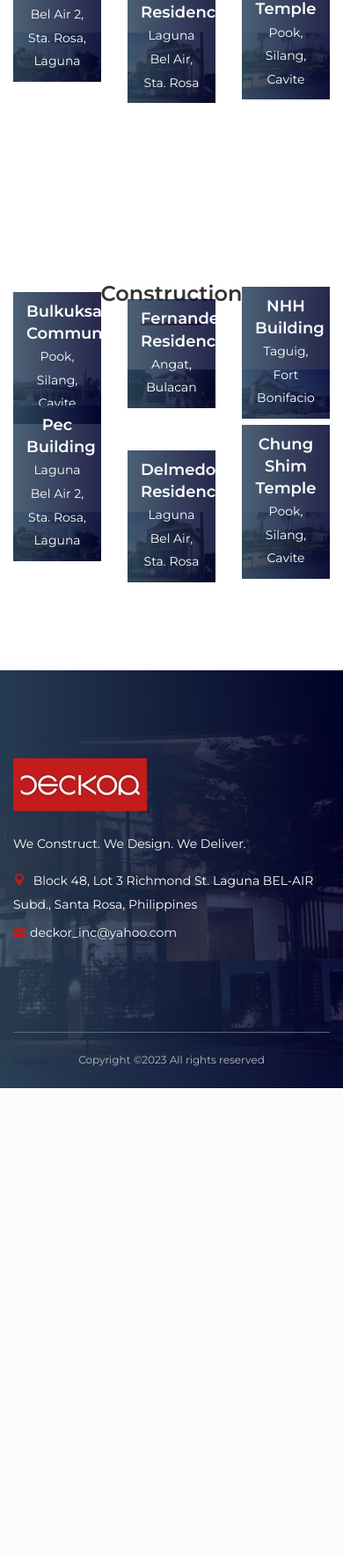
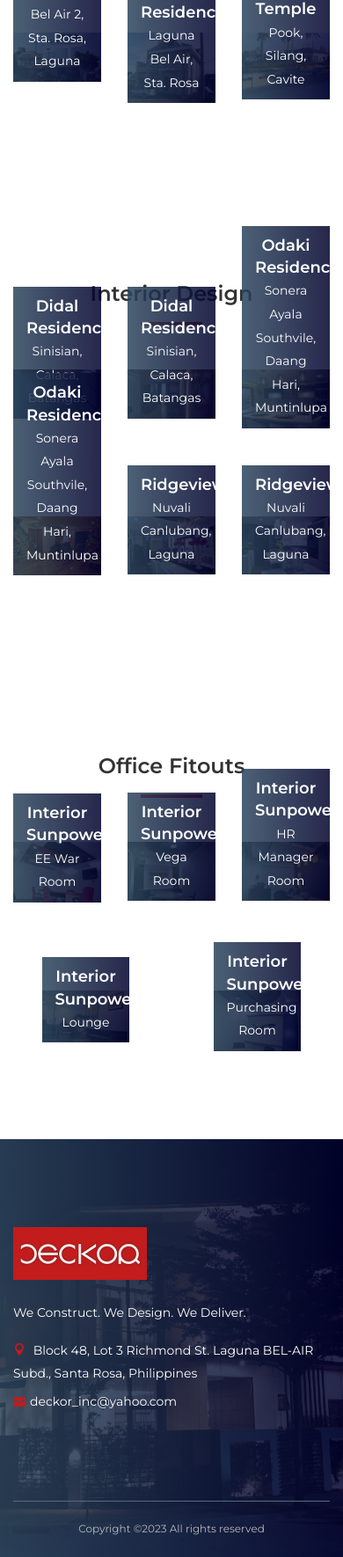
Before and after one commit to kyrieerrvin/DeckorWebsite, a Django app: page /portfolio.html in a window 390 px wide. Shown: the part 1191-2961 px from the top of the page at 88% size. Before the commit the page ends 2428 px from the top, so only its background shows below. Run offline with Django 4.2, Linux system fonts and the light colour scheme; some libraries are stand-ins or nearby versions.

Commit message:
finalized backup

```diff
--- a/website/templates/base.html
+++ b/website/templates/base.html
@@ -110,7 +110,7 @@
         <!-- Single Footer Widget -->
         <div class="col-12 col-sm-6 col-lg-4">
           <div class="single-footer-widget">
-            <a href="./index.html" class="d-block mb-4"><img src="{% static 'website/img/core-img/deckor.jpg' %}" alt=""></a>
+            <a href="{% url 'home' %}" class="d-block mb-4"><img src="{% static 'website/img/core-img/deckor.jpg' %}" alt=""></a>
             <p>We Construct. We Design. We Deliver.</p>
             <div class="footer-contact">
               <p><i class="icon_pin"></i> Block 48, Lot 3 Richmond St. Laguna BEL-AIR Subd., Santa Rosa, Philippines</p>
--- a/website/templates/contact.html
+++ b/website/templates/contact.html
@@ -20,7 +20,7 @@
         <div class="col-12">
           <nav aria-label="breadcrumb">
             <ol class="breadcrumb">
-              <li class="breadcrumb-item"><a href="#"><i class="fa fa-home"></i> Home</a></li>
+              <li class="breadcrumb-item"><a href='home.html'><i class="fa fa-home"></i>Home</a></li>
               <li class="breadcrumb-item active" aria-current="page">Contact</li>
             </ol>
           </nav>
@@ -72,7 +72,7 @@
           <div class="contact-form">
             <!-- Section Heading -->
             <div class="section-heading">
-              <h2></h2>
+              <h2>Get in Touch</h2>
               <div class="line"></div>
             </div>
             <!-- Form -->
--- a/website/templates/portfolio.html
+++ b/website/templates/portfolio.html
@@ -23,7 +23,7 @@
         <div class="col-12">
           <nav aria-label="breadcrumb">
             <ol class="breadcrumb">
-              <li class="breadcrumb-item"><a href="#"><i class="fa fa-home"></i> Home</a></li>
+              <li class="breadcrumb-item"><a href='home.html'><i class="fa fa-home"></i>Home</a></li>
               <li class="breadcrumb-item active" aria-current="page">Our Portfolio</li>
             </ol>
           </nav>
@@ -247,7 +247,7 @@
         <!-- Section Heading -->
         <div class="col-12">
           <div class="section-heading text-center">
-            <h2>Construction</h2>
+            <h2>Interior Design</h2>
             <div class="line"></div>
           </div>
         </div>
@@ -257,13 +257,13 @@
         <!-- Single deckor Area -->
         <div class="col-4 col-sm-6 col-md-30">
           <div class="single-deckor-area mb-100">
-            <img src="{% static 'website/img/bg-img/Bulkuksa Community.png' %}" alt="">
+            <img src="{% static 'website/img/bg-img/Didal Residences.jpg' %}" alt="">
             <!-- deckor Content -->
             <div class="deckor-content">
               <!-- deckor Info -->
               <div class="deckor-info bg-gradient-overlay">
-                <h5>Bulkuksa Community</h5>
-                <p>Pook, Silang, Cavite</p>
+                <h5>Didal Residences</h5>
+                <p>Sinisian, Calaca, Batangas</p>
               </div>
             </div>
           </div>
@@ -271,13 +271,13 @@
         <!-- Single deckor Area -->
         <div class="col-4 col-sm-6 col-md-30">
           <div class="single-deckor-area mb-100">
-            <img src="{% static 'website/img/bg-img/Fernandes Residence.jpg' %}" alt="">
+            <img src="{% static 'website/img/bg-img/Didal Residences 2.jpg' %}" alt="">
             <!-- deckor Content -->
             <div class="deckor-content">
               <!-- deckor Info -->
               <div class="deckor-info bg-gradient-overlay">
-                <h5>Fernandes Residence</h5>
-                <p>Angat, Bulacan</p>
+                <h5>Didal Residences</h5>
+                <p>Sinisian, Calaca, Batangas</p>
               </div>
             </div>
           </div>
@@ -285,13 +285,13 @@
         <!-- Single deckor Area -->
         <div class="col-4 col-sm-6 col-md-30">
           <div class="single-deckor-area mb-100">
-            <img src="{% static 'website/img/bg-img/NHH Building.jpg' %}" alt="">
+            <img src="{% static 'website/img/bg-img/Odaki1.png' %}" alt="">
             <!-- deckor Content -->
             <div class="deckor-content">
               <!-- deckor Info -->
               <div class="deckor-info bg-gradient-overlay">
-                <h5>NHH Building</h5>
-                <p>Taguig, Fort Bonifacio</p>
+                <h5>Odaki Residences</h5>
+                <p>Sonera Ayala Southvile, Daang Hari, Muntinlupa</p>
               </div>
             </div>
           </div>
@@ -299,13 +299,13 @@
         <!-- Single deckor Area -->
         <div class="col-4 col-sm-6 col-md-30">
           <div class="single-deckor-area mb-100">
-            <img src="{% static 'website/img/bg-img/Pec Building.png' %}" alt="">
+            <img src="{% static 'website/img/bg-img/Odaki2.png' %}" alt="">
             <!-- deckor Content -->
             <div class="deckor-content">
               <!-- deckor Info -->
               <div class="deckor-info bg-gradient-overlay">
-                <h5>Pec Building</h5>
-                <p>Laguna Bel Air 2, Sta. Rosa, Laguna</p>
+                <h5>Odaki Residences</h5>
+                <p>Sonera Ayala Southvile, Daang Hari, Muntinlupa</p>
               </div>
             </div>
           </div>
@@ -313,13 +313,13 @@
         <!-- Single deckor Area -->
         <div class="col-4 col-sm-6 col-md-30">
           <div class="single-deckor-area mb-100">
-            <img src="{% static 'website/img/bg-img/Delmedo Residence.png' %}" alt="">
+            <img src="{% static 'website/img/bg-img/Ridgeview.png' %}" alt="">
             <!-- deckor Content -->
             <div class="deckor-content">
               <!-- deckor Info -->
               <div class="deckor-info bg-gradient-overlay">
-                <h5>Delmedo Residence</h5>
-                <p>Laguna Bel Air, Sta. Rosa</p>
+                <h5>Ridgeview</h5>
+                <p>Nuvali Canlubang, Laguna</p>
               </div>
             </div>
           </div>
@@ -327,13 +327,13 @@
         <!-- Single deckor Area -->
         <div class="col-4 col-sm-6 col-md-30">
           <div class="single-deckor-area mb-100">
-            <img src="{% static 'website/img/bg-img/Chung Shim.png' %}" alt="">
+            <img src="{% static 'website/img/bg-img/Ridgeview2.png' %}" alt="">
             <!-- deckor Content -->
             <div class="deckor-content">
               <!-- deckor Info -->
               <div class="deckor-info bg-gradient-overlay">
-                <h5>Chung Shim Temple</h5>
-                <p>Pook, Silang, Cavite</p>
+                <h5>Ridgeview</h5>
+                <p>Nuvali Canlubang, Laguna</p>
               </div>
             </div>
           </div>
@@ -343,10 +343,95 @@
     </div>
   </section>
 
+  <!-- ***** Area 4 Start ***** -->
+  <section class="deckor-area section-padding-100-0">
+    <div class="container">
+      <div class="row">
+        <!-- Section Heading -->
+        <div class="col-12">
+          <div class="section-heading text-center">
+            <h2>Office Fitouts</h2>
+            <div class="line"></div>
+          </div>
+        </div>
+      </div>
+
+      <div class="row">
+        <!-- Single deckor Area -->
+        <div class="col-4 col-sm-6 col-md-30">
+          <div class="single-deckor-area mb-100">
+            <img src="{% static 'website/img/bg-img/SunpowerEE.png' %}" alt="">
+            <!-- deckor Content -->
+            <div class="deckor-content">
+              <!-- deckor Info -->
+              <div class="deckor-info bg-gradient-overlay">
+                <h5>Interior Sunpower</h5>
+                <p>EE War Room</p>
+              </div>
+            </div>
+          </div>
+        </div>
+        <!-- Single deckor Area -->
+        <div class="col-4 col-sm-6 col-md-30">
+          <div class="single-deckor-area mb-100">
+            <img src="{% static 'website/img/bg-img/SunpowerVega.png' %}" alt="">
+            <!-- deckor Content -->
+            <div class="deckor-content">
+              <!-- deckor Info -->
+              <div class="deckor-info bg-gradient-overlay">
+                <h5>Interior Sunpower</h5>
+                <p>Vega Room</p>
+              </div>
+            </div>
+          </div>
+        </div>
+        <!-- Single deckor Area -->
+        <div class="col-4 col-sm-6 col-md-30">
+          <div class="single-deckor-area mb-100">
+            <img src="{% static 'website/img/bg-img/SunpowerHR.png' %}" alt="">
+            <!-- deckor Content -->
+            <div class="deckor-content">
+              <!-- deckor Info -->
+              <div class="deckor-info bg-gradient-overlay">
+                <h5>Interior Sunpower</h5>
+                <p>HR Manager Room</p>
+              </div>
+            </div>
+          </div>
+        </div>
+        <!-- Single deckor Area -->
+        <div class="col-4 col-sm-6 col-md-30">
+          <div class="single-deckor-area mb-100">
+            <img src="{% static 'website/img/bg-img/SunpowerLounge.png' %}" alt="">
+            <!-- deckor Content -->
+            <div class="deckor-content">
+              <!-- deckor Info -->
+              <div class="deckor-info bg-gradient-overlay">
+                <h5>Interior Sunpower</h5>
+                <p>Lounge</p>
+              </div>
+            </div>
+          </div>
+        </div>
+        <!-- Single deckor Area -->
+        <div class="col-4 col-sm-6 col-md-30">
+          <div class="single-deckor-area mb-100">
+            <img src="{% static 'website/img/bg-img/SunpowerPurchasing.png' %}" alt="">
+            <!-- deckor Content -->
+            <div class="deckor-content">
+              <!-- deckor Info -->
+              <div class="deckor-info bg-gradient-overlay">
+                <h5>Interior Sunpower</h5>
+                <p>Purchasing Room</p>
+              </div>
+            </div>
+          </div>
+        </div>
+      </div>
+    </div>
+  </section>
+
   <!-- ***** Dento deckor Area End ***** -->
-  <!-- ***** Dento Pricing Table Area End ***** -->
-
-
 
 
 {% endblock %}
--- a/website/views.py
+++ b/website/views.py
@@ -43,17 +43,17 @@ def appointment(request):
 		your_email = request.POST['your-email']
 		your_address = request.POST['your-address']
 		your_schedule = request.POST['your-schedule']
-		your_date = request.POST['your-date']
+		your_service = request.POST['your-service']
 		your_message = request.POST['your-message']
 
 		# send an email
-		appointment = "Name: " + your_name + " Phone: " + your_phone + " Email: " + your_email + " Address: " + your_address + " Schedule: " + your_schedule + " Day: " + your_date + " Message: " + your_message
+		appointment = "Name: " + your_name + " \nPhone: " + your_phone + " \nEmail: " + your_email + " \nAddress: " + your_address + " \nService: " + your_service + " \nSchedule: " + your_schedule + " \nMessage: " + your_message
 
 		send_mail(
 			'Appointment Request', # subject
 			appointment, # message
 			your_email, # from email
-			['john@codemy.com'], # To Email
+			[your_email, 'aethernether99@gmail.com'], # To Email
 			)
 
 		return render(request, 'appointment.html', {
@@ -62,7 +62,6 @@ def appointment(request):
 			'your_email': your_email,
 			'your_address': your_address,
 			'your_schedule': your_schedule,
-			'your_date': your_date,
 			'your_message': your_message
 			})
 
```
Also changed, not shown: website/templates/appointment.html (+5 -6 lines), website/templates/home.html (+8 -36 lines), static/website/img/bg-img/9th.jpg (added), static/website/img/bg-img/Didal Residences 2.jpg (added), static/website/img/bg-img/Didal Residences.jpg (added), static/website/img/bg-img/Odaki1.PNG (added), static/website/img/bg-img/Odaki2.PNG (added), static/website/img/bg-img/Ridgeview.PNG (added), static/website/img/bg-img/Ridgeview2.PNG (added), static/website/img/bg-img/SunpowerEE.PNG (added), static/website/img/bg-img/SunpowerHR.PNG (added), static/website/img/bg-img/SunpowerLounge.PNG (added), static/website/img/bg-img/SunpowerPurchasing.PNG (added), static/website/img/bg-img/SunpowerVega.PNG (added).
